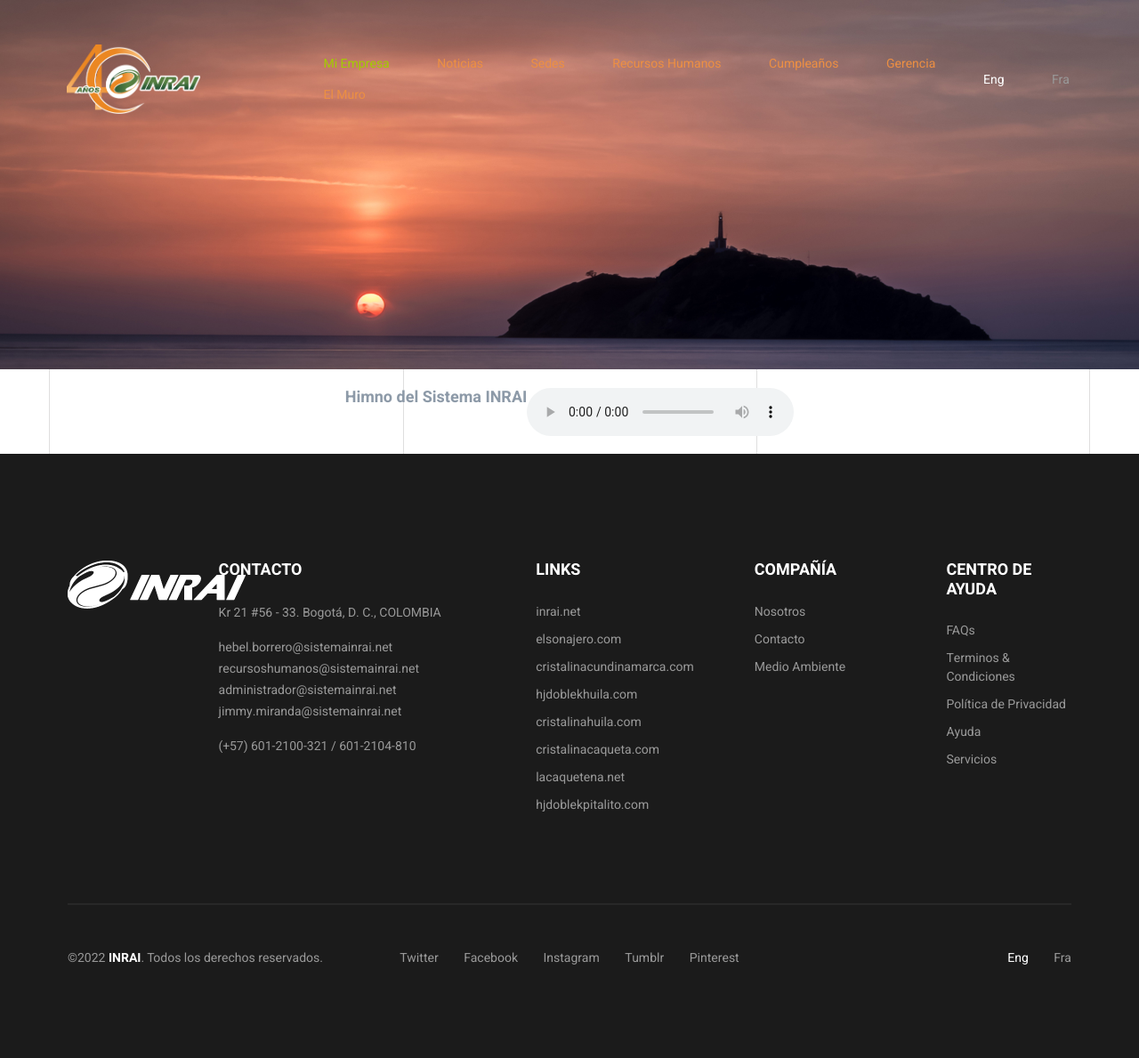
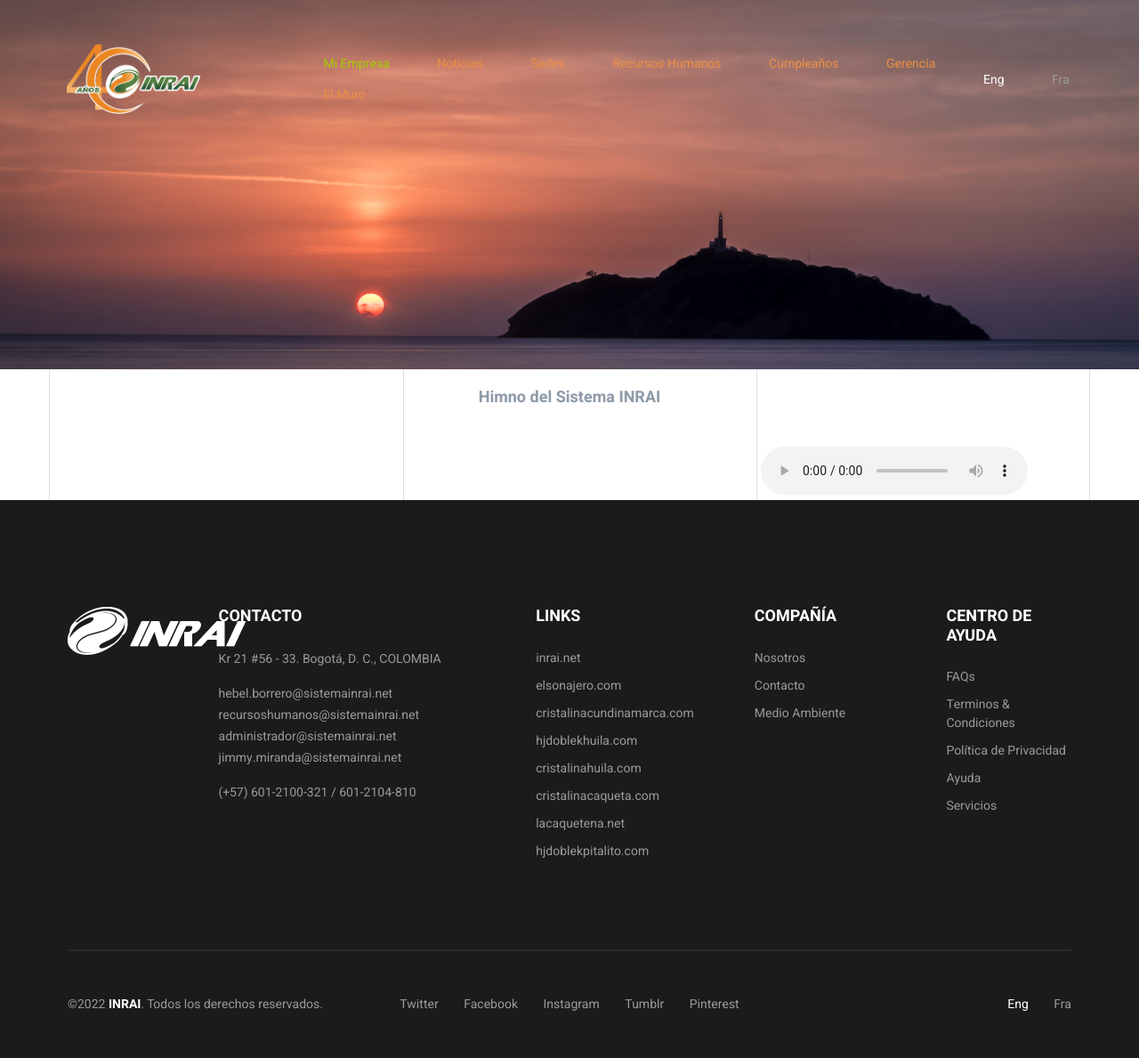
Before and after one commit to frpk21/genteinrai, a Django app: page /comp/himno in a window 1280 px wide. Shown: the whole page at 89% size. Before the commit the page ends 1084 px from the top, so only its background shows below. Run offline with Django 3.2, Linux system fonts and the light colour scheme; the visitor is signed in with stand-in values (Sample User, id 1); data that the repository does not hold is empty; parts of the project's set-up code (start-up, migrations or seed data) failed here and were passed over; some libraries are stand-ins or nearby versions; some web fonts are replaced.

Commit message:
miempresa

```diff
--- a/generales/templates/generales/himno.html
+++ b/generales/templates/generales/himno.html
@@ -17,13 +17,19 @@
             <div><br>
                 <div class="row justify-content-center">
                     <h6 class="s_title white">Himno del Sistema INRAI</h6><br>
-                    <audio controls>
-                        <source src="/static/base/himno_sistema_inrai_himno_sist.mp3" type="audio/mpeg">
-                      Your browser does not support the audio element.
-                      </audio>
                 </div>
                 <div class="row justify-content-center">
-                    <h3>{{emp.himno_letra|safe}}</h3>
+                    <div class="col-lg-8">
+                        <div class="row justify-content-center">
+                            <h3>{{emp.himno_letra|safe}}</h3>
+                        </div>
+                    </div>
+                    <div class="col-lg-4">
+                        <audio controls>
+                            <source src="/static/base/himno_sistema_inrai_himno_sist.mp3" type="audio/mpeg">
+                            Tu browser no soporte elementos de audio.
+                        </audio>
+                    </div>
                 </div>
             </div>
         </div>
```
